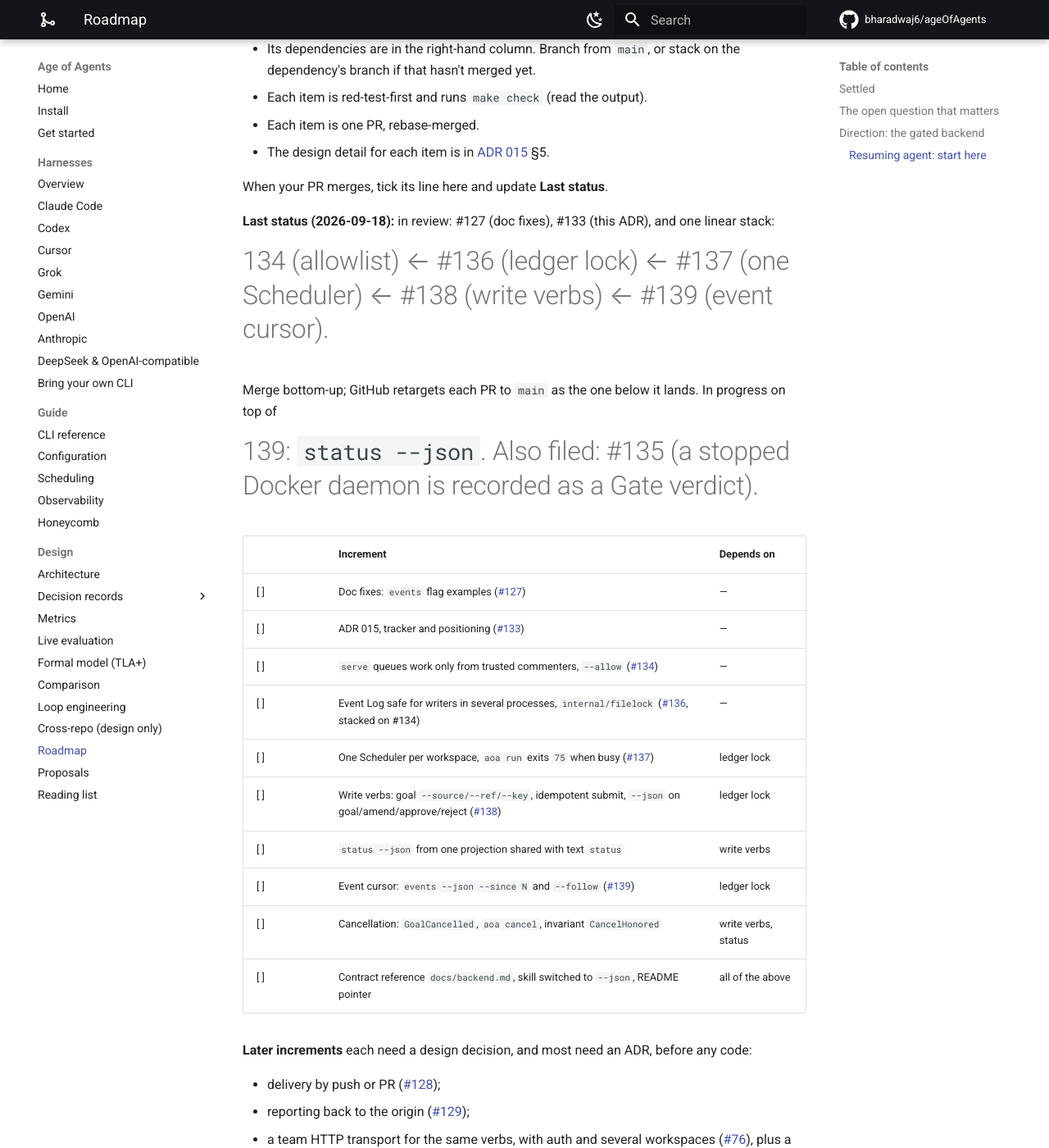
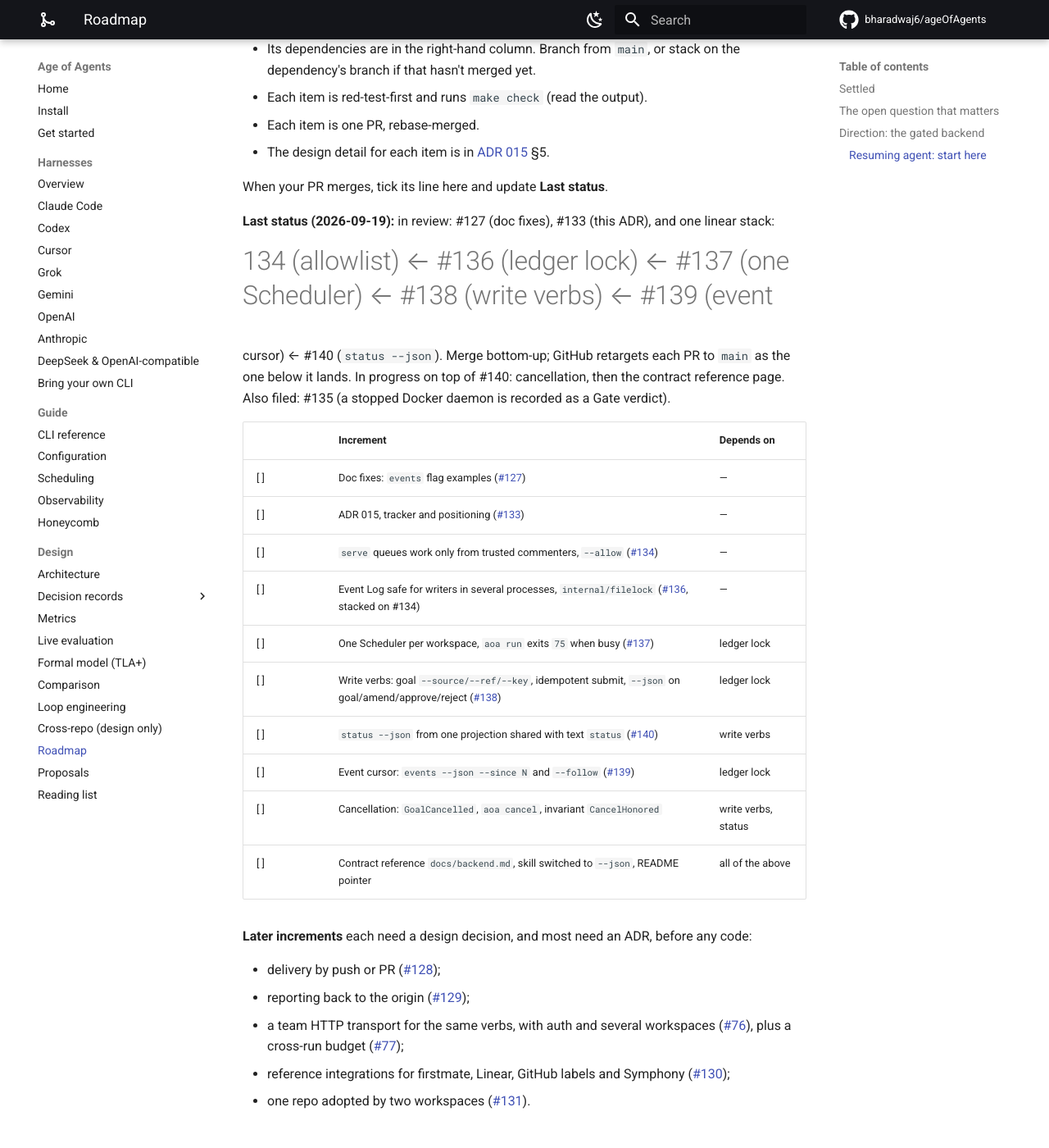
Before and after one commit to bharadwaj6/ageOfAgents, an MkDocs documentation site: the page built from docs/design/roadmap.md, in a window 1280 px wide and 1400 px high, scrolled down 1277 px. Shown: the whole window at 82% size. Built offline with MkDocs 1.6.1 and Material for MkDocs 9.7.7, drawn with Linux system fonts in a browser that asks for light colours; comment, search, counter and statistics services are not loaded.

Commit message:
docs: tracker status with status --json in review
Co-Authored-By: Claude Opus 5 <noreply@anthropic.com>

```diff
--- a/docs/design/roadmap.md
+++ b/docs/design/roadmap.md
@@ -50,10 +50,11 @@ Take the first unticked item below.
 
 When your PR merges, tick its line here and update **Last status**.
 
-**Last status (2026-09-18):** in review: #127 (doc fixes), #133 (this ADR), and one linear stack:
-#134 (allowlist) ← #136 (ledger lock) ← #137 (one Scheduler) ← #138 (write verbs) ← #139 (event cursor).
-Merge bottom-up; GitHub retargets each PR to `main` as the one below it lands. In progress on top of
-#139: `status --json`. Also filed: #135 (a stopped Docker daemon is recorded as a Gate verdict).
+**Last status (2026-09-19):** in review: #127 (doc fixes), #133 (this ADR), and one linear stack:
+#134 (allowlist) ← #136 (ledger lock) ← #137 (one Scheduler) ← #138 (write verbs) ← #139 (event
+cursor) ← #140 (`status --json`). Merge bottom-up; GitHub retargets each PR to `main` as the one below
+it lands. In progress on top of #140: cancellation, then the contract reference page. Also filed: #135
+(a stopped Docker daemon is recorded as a Gate verdict).
 
 | | Increment | Depends on |
 |---|---|---|
@@ -63,7 +64,7 @@ Merge bottom-up; GitHub retargets each PR to `main` as the one below it lands. I
 | [ ] | Event Log safe for writers in several processes, `internal/filelock` ([#136](https://github.com/bharadwaj6/ageOfAgents/pull/136), stacked on #134) | — |
 | [ ] | One Scheduler per workspace, `aoa run` exits `75` when busy ([#137](https://github.com/bharadwaj6/ageOfAgents/pull/137)) | ledger lock |
 | [ ] | Write verbs: goal `--source/--ref/--key`, idempotent submit, `--json` on goal/amend/approve/reject ([#138](https://github.com/bharadwaj6/ageOfAgents/pull/138)) | ledger lock |
-| [ ] | `status --json` from one projection shared with text `status` | write verbs |
+| [ ] | `status --json` from one projection shared with text `status` ([#140](https://github.com/bharadwaj6/ageOfAgents/pull/140)) | write verbs |
 | [ ] | Event cursor: `events --json --since N` and `--follow` ([#139](https://github.com/bharadwaj6/ageOfAgents/pull/139)) | ledger lock |
 | [ ] | Cancellation: `GoalCancelled`, `aoa cancel`, invariant `CancelHonored` | write verbs, status |
 | [ ] | Contract reference `docs/backend.md`, skill switched to `--json`, README pointer | all of the above |
```
